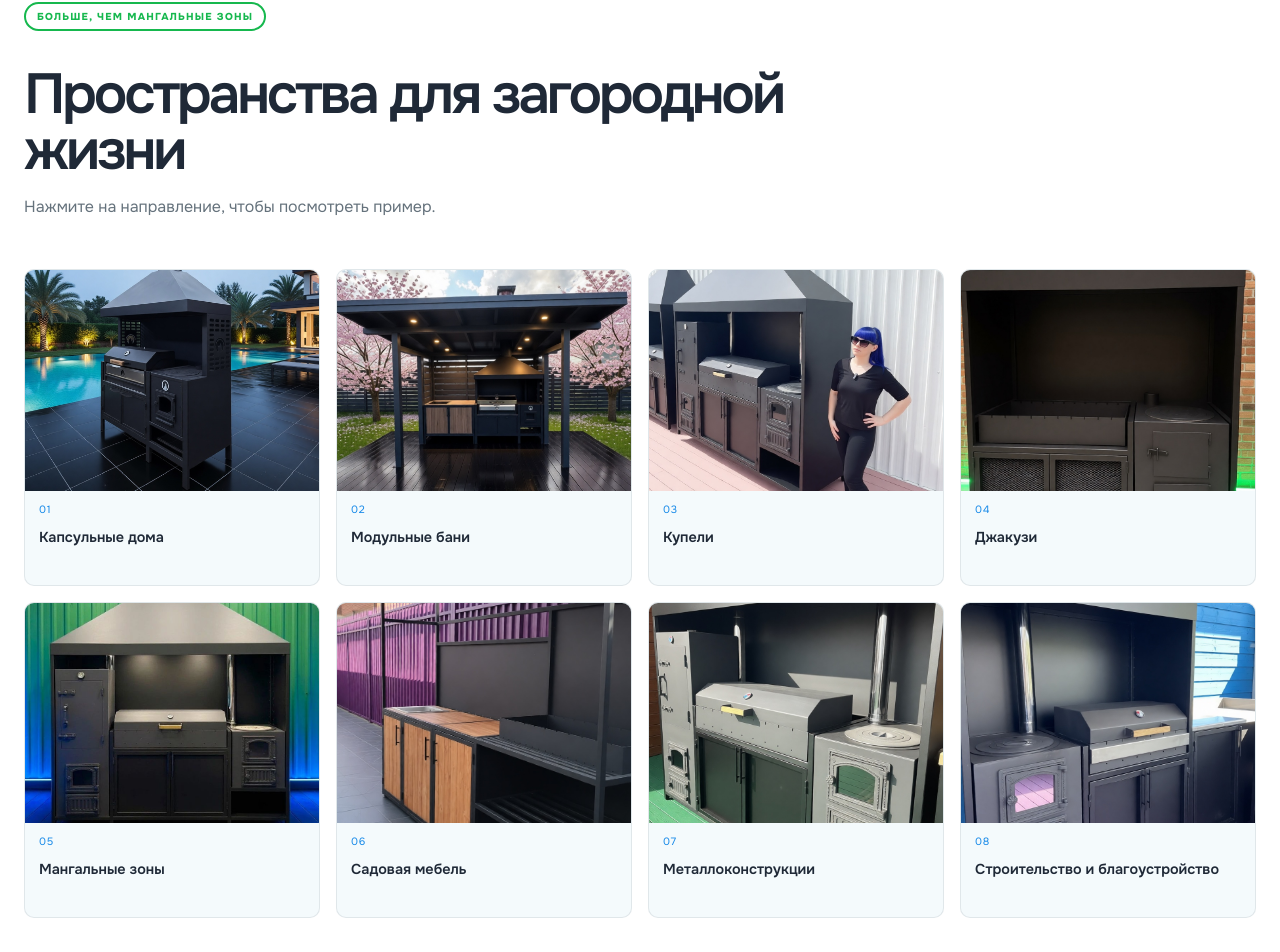
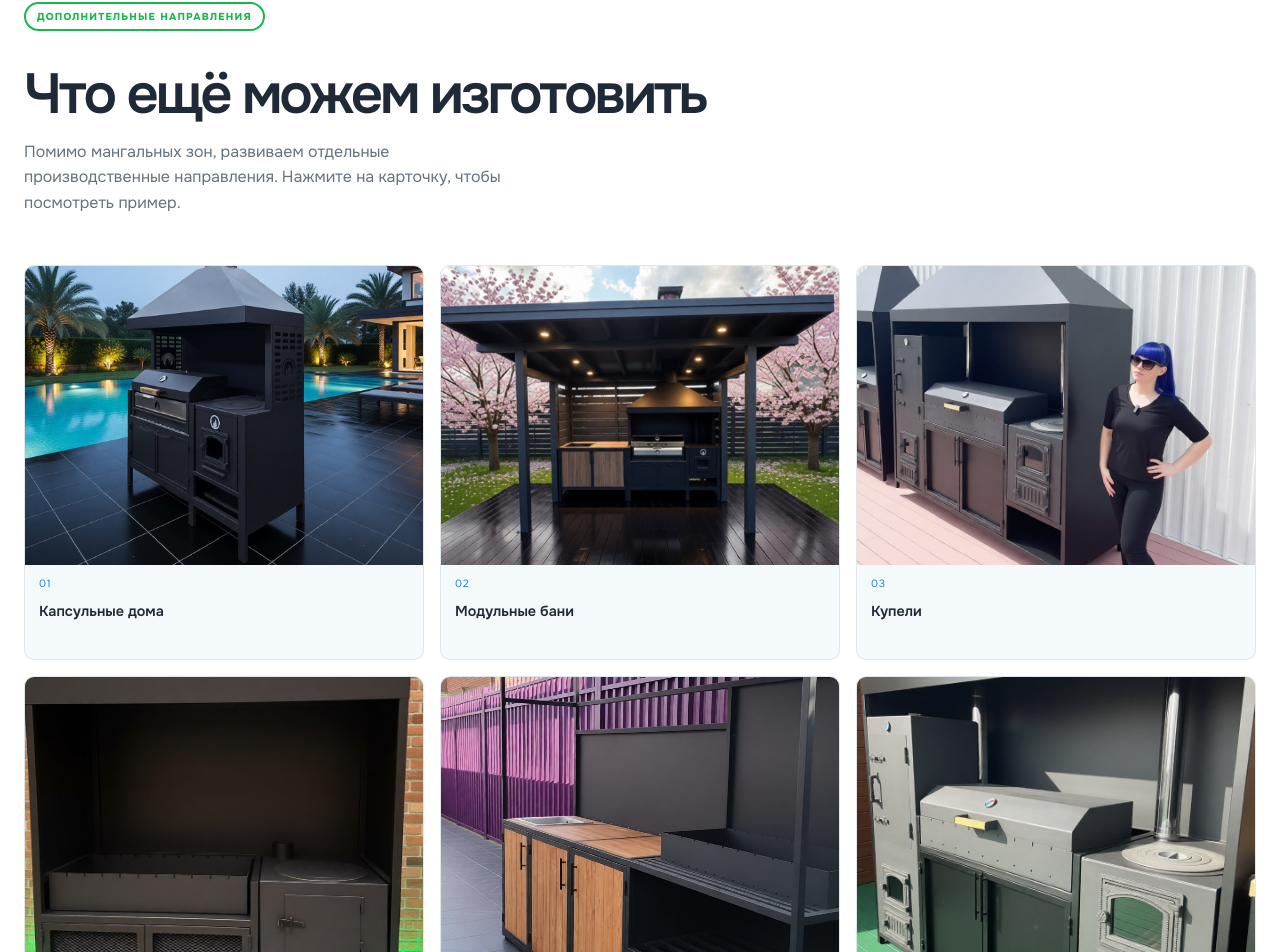
Before and after one commit to andrik268/elit-story-landing, a React (Vite) app: page / in a window 1280 px wide. Shown: the part 7869-8821 px from the top of the page. Built offline with nearby package versions, Linux system fonts and the light colour scheme.

Commit message:
Focus landing on grill zones

```diff
--- a/src/App.jsx
+++ b/src/App.jsx
@@ -216,11 +216,6 @@ const directions = [
     alt: "Джакузи для загородного участка",
   },
   {
-    title: "Мангальные зоны",
-    src: "/assets/photos/work/mkp.jpg",
-    alt: "Мангальная зона под заказ",
-  },
-  {
     title: "Садовая мебель",
     src: "/assets/photos/work/editing_result_aeb230d53a6a11f188c03e58e9dfdf7d_1.jpg",
     alt: "Садовая мебель для зоны отдыха",
@@ -229,11 +224,6 @@ const directions = [
     title: "Металлоконструкции",
     src: "/assets/photos/work/editing_result_bd129942725411f1a4fe6ab37608c299_1.jpg",
     alt: "Металлическая конструкция мангальной зоны",
-  },
-  {
-    title: "Строительство и благоустройство",
-    src: "/assets/photos/work/editing_result_5f032aaa725411f1bd855219c512ffb0_1.jpg",
-    alt: "Проект благоустройства участка",
   },
 ];
 
@@ -491,9 +481,9 @@ function App() {
 
         <section className="section directions-section">
           <div className="directions-heading">
-            <p className="eyebrow">Больше, чем мангальные зоны</p>
-            <h2>Пространства для загородной жизни</h2>
-            <p>Нажмите на направление, чтобы посмотреть пример.</p>
+            <p className="eyebrow">Дополнительные направления</p>
+            <h2>Что ещё можем изготовить</h2>
+            <p>Помимо мангальных зон, развиваем отдельные производственные направления. Нажмите на карточку, чтобы посмотреть пример.</p>
           </div>
           <div className="directions-grid">
             {directions.map((direction, index) => (
--- a/src/styles.css
+++ b/src/styles.css
@@ -948,7 +948,7 @@ p {
 
 .directions-grid {
   display: grid;
-  grid-template-columns: repeat(4, minmax(0, 1fr));
+  grid-template-columns: repeat(3, minmax(0, 1fr));
   gap: 16px;
   margin-top: 50px;
 }
```
